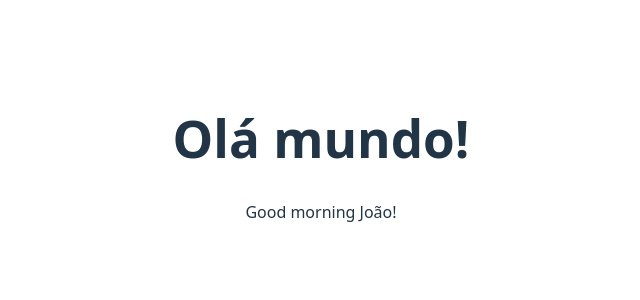
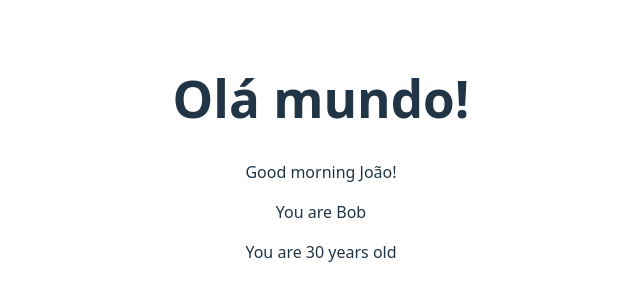
Before and after one commit to JVKszuba/CompassReactJS, a React (Vite) app in the folder Fundamentals/app/: page / in a window 1280 px wide. Shown: the part 242-542 px from the top of the page, without its empty margins (319-959 px from the left). Built offline with nearby package versions, Linux system fonts and the light colour scheme.

Commit message:
feat: implement nested components and props parameter

```diff
--- a/Fundamentals/app/src/App.jsx
+++ b/Fundamentals/app/src/App.jsx
@@ -2,6 +2,7 @@ import './App.css';
 
 import Welcome from "./components/Welcome.jsx";
 import GoodMorning from "./components/GoodMorning.jsx";
+import Parent from "./components/Parent.jsx";
 
 function App() {
 
@@ -9,6 +10,7 @@ function App() {
     <>
       <Welcome />
       <GoodMorning />
+      <Parent name = "Bob" age = {30}/>
     </>
   )
 }
--- /dev/null
+++ b/Fundamentals/app/src/components/Child.jsx
@@ -0,0 +1,12 @@
+import Description from "./Description.jsx";
+
+function Child(props) {
+
+    return (
+        <div>
+          <Description name = {props.name} age = {props.age} />
+        </div>
+    )
+}
+
+export default Child;
--- /dev/null
+++ b/Fundamentals/app/src/components/Description.jsx
@@ -0,0 +1,11 @@
+function Description({name, age}) {
+
+    return (
+        <div>
+          <p>You are {name}</p>
+          <p>You are {age} years old</p>
+        </div>
+    );
+}
+
+export default Description;
--- /dev/null
+++ b/Fundamentals/app/src/components/Parent.jsx
@@ -0,0 +1,12 @@
+import Child from "./Child.jsx";
+
+function Parent({ name, age }) {
+
+    return (
+        <div>
+          <Child name = {name} age = {age} />
+        </div>
+    )
+}
+
+export default Parent
```
